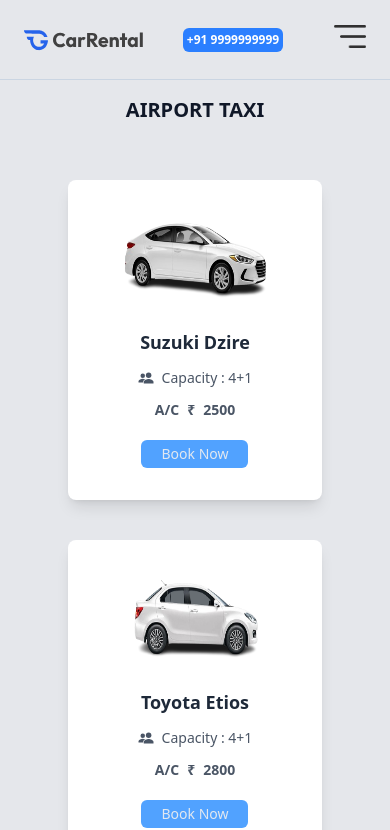
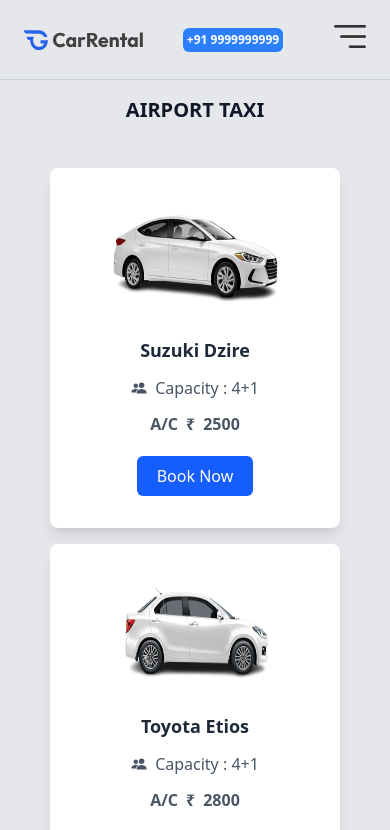
Before and after one commit to JPPREMKUMAR/booking, a React app in the folder frontend/: page / in a window 390 px wide. Shown: the top 830 px of the page. Built offline with nearby package versions, Linux system fonts and the light colour scheme; the HTML template or start-up script is replaced by a standard one.

Commit message:
Update VehicleItem.jsx

```diff
--- a/frontend/src/components/VehicleItem.jsx
+++ b/frontend/src/components/VehicleItem.jsx
@@ -13,19 +13,19 @@
 
     return (
 
-        <div className="bg-white pb-3 px-4 py-4 rounded-lg shadow-lg flex  flex-col items-center gap-3 m-5 transform transition-transform duration-300 ease-out hover:scale-120 ">
-            <img src={imageUrl} alt={`${vehicleName}`} className="w-2/3 h-30 sm:h-44" />
+        <div className="bg-white pb-3 px-4 py-4 rounded-lg shadow-lg flex  flex-col items-center gap-3 sm:m-5 m-2 mb-2  transform transition-transform duration-300 ease-out hover:scale-120 ">
+            <img src={imageUrl} alt={`${vehicleName}`} className="w-2/3 h-35 sm:h-44" />
             <h1 className="text-lg text-gray-800 font-bold text-medium sm:text-2xl">{vehicleName}</h1>
-            <div className="flex items-center gap-x-2 sm:text-xl">
+            <div className="flex items-center gap-x-2 text-md sm:text-xl">
                 <IoPeopleSharp className="text-gray-600" />
-                <p className="text-gray-600 text-sm  sm:text-xl ">Capacity : {capacity}+1</p>
+                <p className="text-gray-600 text-md sm:text-xl ">Capacity : {capacity}+1</p>
             </div>
             <div className="flex items-center gap-x-2">
-                <p className="text-gray-600 text-sm  sm:text-xl font-semibold">A/C </p>
-                <p className="text-gray-600 text-sm  sm:text-xl font-semibold">₹</p>
-                <p className="text-gray-600 text-sm  sm:text-xl font-semibold">{price}</p>
+                <p className="text-gray-600 text-md  sm:text-xl font-semibold">A/C </p>
+                <p className="text-gray-600 text-md  sm:text-xl font-semibold">₹</p>
+                <p className="text-gray-600 text-md  sm:text-xl font-semibold">{price}</p>
             </div>
-            <button type="button" className="bg-blue-400 px-5 py-1 rounded-md text-sm sm:text-xl sm:px-6 text-slate-200 hover:bg-blue-600 hover:text-white mb-5 mt-2">Book Now</button>
+            <button type="button" className="sm:bg-blue-400 bg-blue-600 text-white px-5 py-2 rounded-md text-md sm:text-xl sm:px-6 sm:text-slate-200 hover:bg-blue-600 hover:text-white mb-5 mt-2">Book Now</button>
         </div>
     )
 }
```
